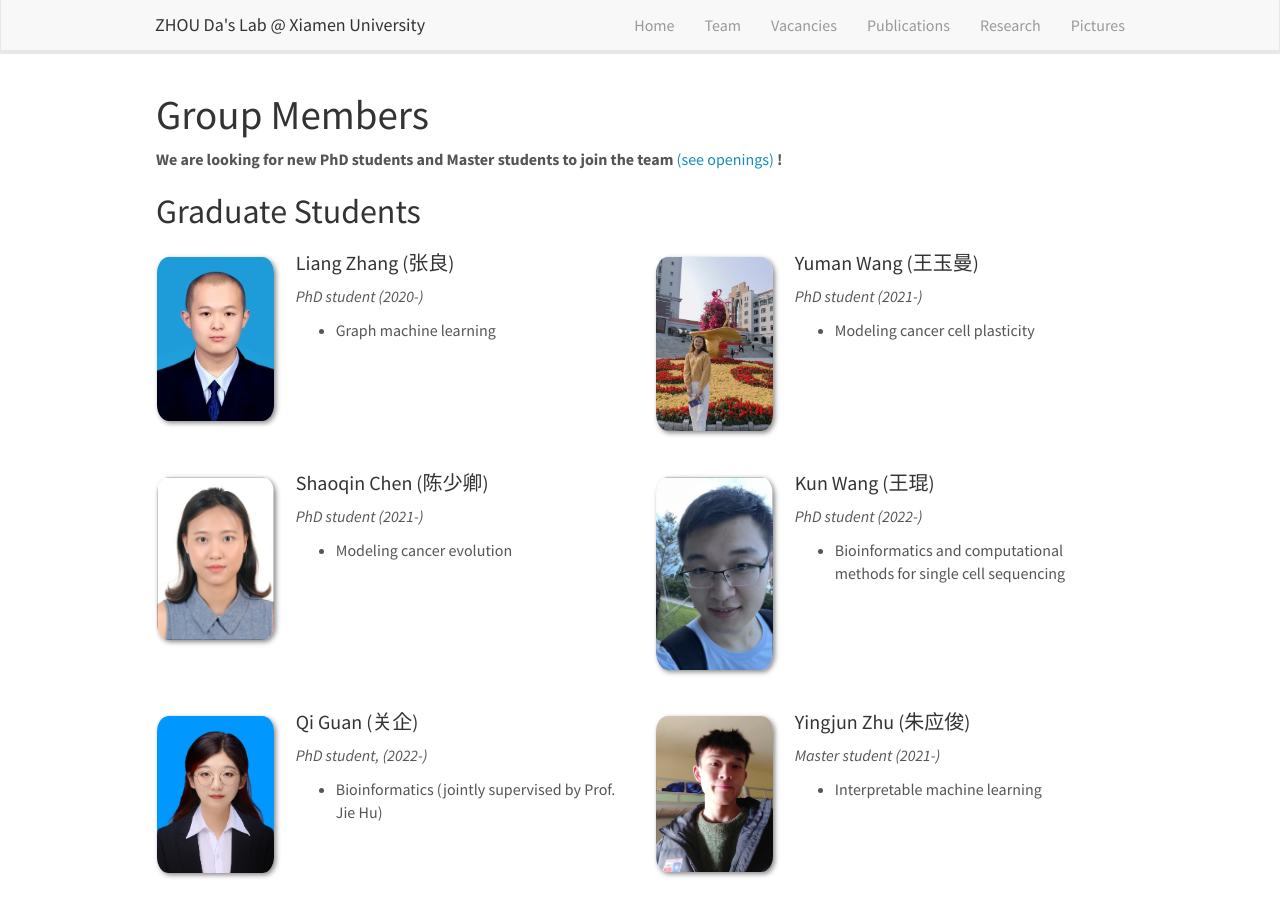
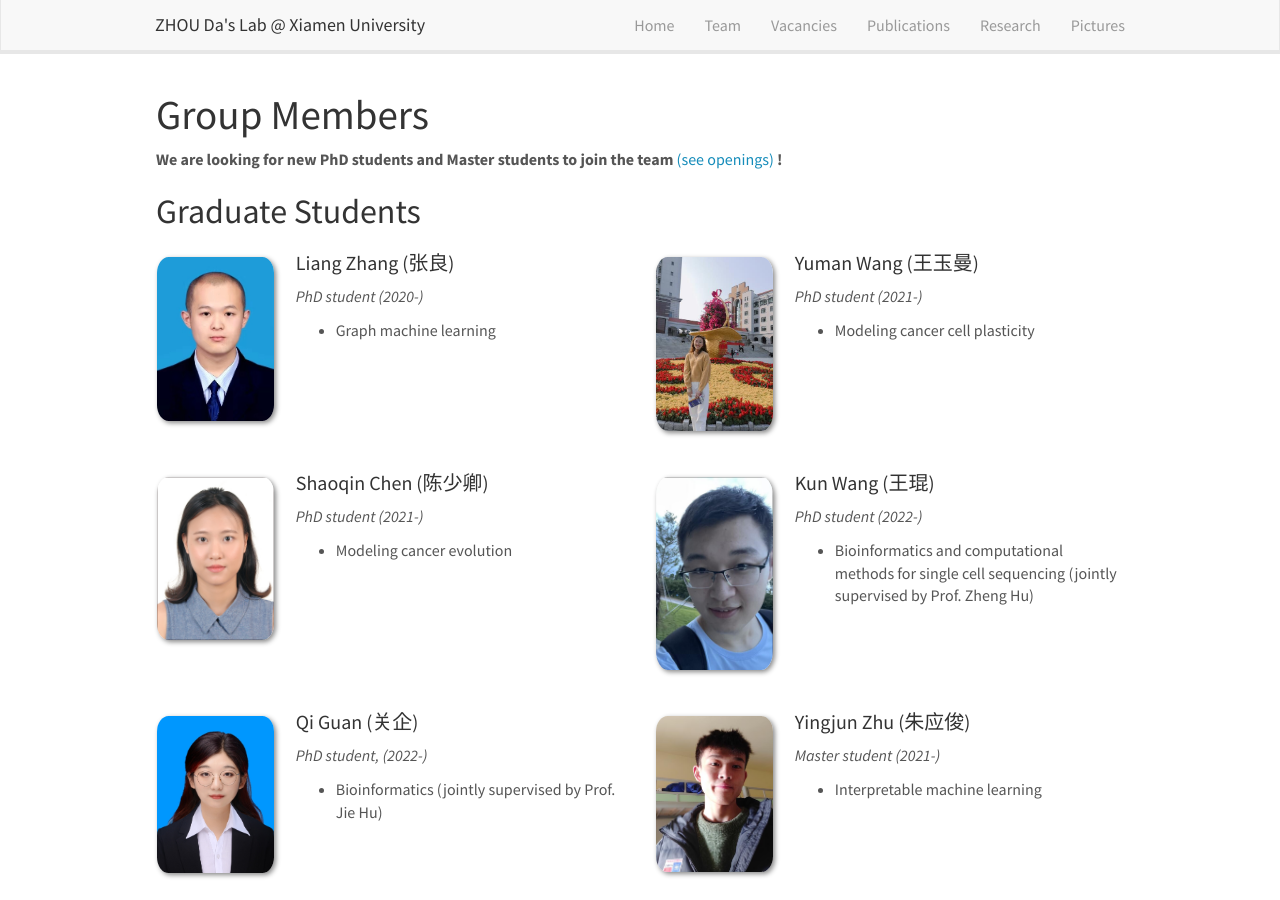
Before and after one commit to ZhouDaLab/zhoudalab.github.io, a Jekyll site: the page built from _pages/team.md, in a window 1280 px wide and 900 px high. Built offline with Jekyll 4.4.1, drawn with Linux system fonts in a browser that asks for light colours; nearby versions of some CDN libraries.

Commit message:
Update students.yml

```diff
--- a/_data/students.yml
+++ b/_data/students.yml
@@ -34,7 +34,7 @@
   info: PhD student (2022-)
   email: kunwang034@gmail.com
   number_educ: 1
-  education1: Bioinformatics and computational methods for single cell sequencing
+  education1: Bioinformatics and computational methods for single cell sequencing (jointly supervised by Prof. Zheng Hu)
 
 - name: Qi Guan (关企)
   photo: guanqi.jpg
```
